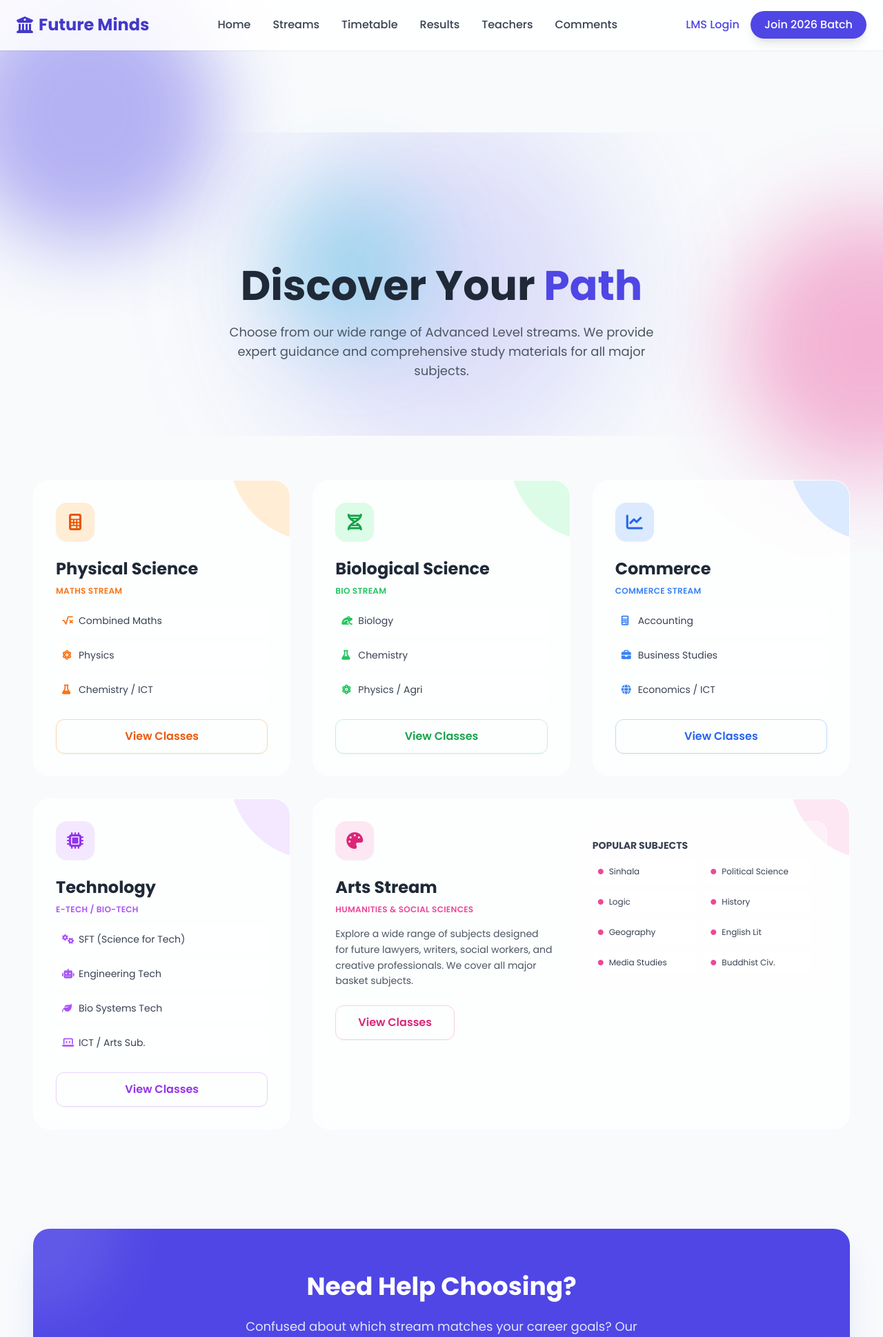
After one commit to AL-Class-manegement-System/AL-Class-Management-System, a PHP site: page /pages/Streams.php in a window 1280 px wide. The commit adds this page. Shown: the top 1939 px of the page at 69% size. Run offline with PHP 8.4, Linux system fonts and the light colour scheme; some libraries are stand-ins or nearby versions.

Commit message:
Streams page create

```diff
--- a/includes/header.php
+++ b/includes/header.php
@@ -102,7 +102,7 @@
 
             <div class="hidden md:flex items-center space-x-8">
                 <a href="#" class="text-gray-700 hover:text-indigo-600 font-medium transition nav-link">Home</a>
-                <a href="#" class="text-gray-700 hover:text-indigo-600 font-medium transition nav-link">Streams</a>
+                <a href="../pages/Streams.php" class="text-gray-700 hover:text-indigo-600 font-medium transition nav-link">Streams</a>
                 <a href="#" class="text-gray-700 hover:text-indigo-600 font-medium transition nav-link">Timetable</a>
                 <a href="#" class="text-gray-700 hover:text-indigo-600 font-medium transition nav-link">Results</a>
                 <a href="#" class="text-gray-700 hover:text-indigo-600 font-medium transition nav-link">Teachers</a>
--- /dev/null
+++ b/pages/Streams.php
@@ -0,0 +1,229 @@
+<?php include('../includes/header.php'); ?>
+
+<section class="relative pt-32 pb-12 lg:pt-48 lg:pb-20 text-center px-6 overflow-hidden">
+    <div class="absolute top-1/2 left-1/2 -translate-x-1/2 -translate-y-1/2 w-[500px] h-[500px] bg-indigo-500/20 rounded-full blur-[100px] -z-10"></div>
+
+    <h1 class="text-4xl lg:text-6xl font-bold text-gray-800 mb-6 relative z-10 opacity-0 animate-fade-up">
+        Discover Your <span class="text-indigo-600">Path</span>
+    </h1>
+    <p class="text-lg text-gray-600 max-w-2xl mx-auto relative z-10 opacity-0 animate-fade-up" style="animation-delay: 0.2s;">
+        Choose from our wide range of Advanced Level streams. We provide expert guidance and comprehensive study materials for all major subjects.
+    </p>
+</section>
+
+<section class="py-16 relative z-10">
+    <div class="container mx-auto px-6">
+
+        <div class="grid grid-cols-1 md:grid-cols-2 lg:grid-cols-3 gap-8">
+
+            <div class="glass-card p-8 rounded-3xl group hover:bg-white/90 transition duration-500 relative overflow-hidden stream-card opacity-0">
+                <div class="absolute top-0 right-0 w-32 h-32 bg-orange-100 rounded-bl-full -mr-10 -mt-10 transition-transform group-hover:scale-110"></div>
+
+                <div class="relative z-10">
+                    <div class="w-14 h-14 bg-orange-100 text-orange-600 rounded-2xl flex items-center justify-center text-2xl mb-6 shadow-sm">
+                        <i class="fas fa-calculator"></i>
+                    </div>
+                    <h3 class="text-2xl font-bold text-gray-800 mb-2">Physical Science</h3>
+                    <p class="text-xs font-semibold text-orange-500 uppercase tracking-wide mb-4">Maths Stream</p>
+
+                    <div class="space-y-3 mb-6">
+                        <div class="flex items-center text-sm text-gray-700 bg-white/50 p-2 rounded-lg border border-white/60">
+                            <i class="fas fa-square-root-alt text-orange-500 w-6"></i> Combined Maths
+                        </div>
+                        <div class="flex items-center text-sm text-gray-700 bg-white/50 p-2 rounded-lg border border-white/60">
+                            <i class="fas fa-atom text-orange-500 w-6"></i> Physics
+                        </div>
+                        <div class="flex items-center text-sm text-gray-700 bg-white/50 p-2 rounded-lg border border-white/60">
+                            <i class="fas fa-flask text-orange-500 w-6"></i> Chemistry / ICT
+                        </div>
+                    </div>
+
+                    <a href="#" class="block w-full py-3 rounded-xl border border-orange-200 text-orange-600 font-semibold text-center hover:bg-orange-600 hover:text-white transition-all shadow-sm hover:shadow-orange-500/30">
+                        View Classes
+                    </a>
+                </div>
+            </div>
+
+            <div class="glass-card p-8 rounded-3xl group hover:bg-white/90 transition duration-500 relative overflow-hidden stream-card opacity-0">
+                <div class="absolute top-0 right-0 w-32 h-32 bg-green-100 rounded-bl-full -mr-10 -mt-10 transition-transform group-hover:scale-110"></div>
+
+                <div class="relative z-10">
+                    <div class="w-14 h-14 bg-green-100 text-green-600 rounded-2xl flex items-center justify-center text-2xl mb-6 shadow-sm">
+                        <i class="fas fa-dna"></i>
+                    </div>
+                    <h3 class="text-2xl font-bold text-gray-800 mb-2">Biological Science</h3>
+                    <p class="text-xs font-semibold text-green-500 uppercase tracking-wide mb-4">Bio Stream</p>
+
+                    <div class="space-y-3 mb-6">
+                        <div class="flex items-center text-sm text-gray-700 bg-white/50 p-2 rounded-lg border border-white/60">
+                            <i class="fas fa-frog text-green-500 w-6"></i> Biology
+                        </div>
+                        <div class="flex items-center text-sm text-gray-700 bg-white/50 p-2 rounded-lg border border-white/60">
+                            <i class="fas fa-flask text-green-500 w-6"></i> Chemistry
+                        </div>
+                        <div class="flex items-center text-sm text-gray-700 bg-white/50 p-2 rounded-lg border border-white/60">
+                            <i class="fas fa-atom text-green-500 w-6"></i> Physics / Agri
+                        </div>
+                    </div>
+
+                    <a href="#" class="block w-full py-3 rounded-xl border border-green-200 text-green-600 font-semibold text-center hover:bg-green-600 hover:text-white transition-all shadow-sm hover:shadow-green-500/30">
+                        View Classes
+                    </a>
+                </div>
+            </div>
+
+            <div class="glass-card p-8 rounded-3xl group hover:bg-white/90 transition duration-500 relative overflow-hidden stream-card opacity-0">
+                <div class="absolute top-0 right-0 w-32 h-32 bg-blue-100 rounded-bl-full -mr-10 -mt-10 transition-transform group-hover:scale-110"></div>
+
+                <div class="relative z-10">
+                    <div class="w-14 h-14 bg-blue-100 text-blue-600 rounded-2xl flex items-center justify-center text-2xl mb-6 shadow-sm">
+                        <i class="fas fa-chart-line"></i>
+                    </div>
+                    <h3 class="text-2xl font-bold text-gray-800 mb-2">Commerce</h3>
+                    <p class="text-xs font-semibold text-blue-500 uppercase tracking-wide mb-4">Commerce Stream</p>
+
+                    <div class="space-y-3 mb-6">
+                        <div class="flex items-center text-sm text-gray-700 bg-white/50 p-2 rounded-lg border border-white/60">
+                            <i class="fas fa-calculator text-blue-500 w-6"></i> Accounting
+                        </div>
+                        <div class="flex items-center text-sm text-gray-700 bg-white/50 p-2 rounded-lg border border-white/60">
+                            <i class="fas fa-briefcase text-blue-500 w-6"></i> Business Studies
+                        </div>
+                        <div class="flex items-center text-sm text-gray-700 bg-white/50 p-2 rounded-lg border border-white/60">
+                            <i class="fas fa-globe text-blue-500 w-6"></i> Economics / ICT
+                        </div>
+                    </div>
+
+                    <a href="#" class="block w-full py-3 rounded-xl border border-blue-200 text-blue-600 font-semibold text-center hover:bg-blue-600 hover:text-white transition-all shadow-sm hover:shadow-blue-500/30">
+                        View Classes
+                    </a>
+                </div>
+            </div>
+
+            <div class="glass-card p-8 rounded-3xl group hover:bg-white/90 transition duration-500 relative overflow-hidden stream-card opacity-0">
+                <div class="absolute top-0 right-0 w-32 h-32 bg-purple-100 rounded-bl-full -mr-10 -mt-10 transition-transform group-hover:scale-110"></div>
+
+                <div class="relative z-10">
+                    <div class="w-14 h-14 bg-purple-100 text-purple-600 rounded-2xl flex items-center justify-center text-2xl mb-6 shadow-sm">
+                        <i class="fas fa-microchip"></i>
+                    </div>
+                    <h3 class="text-2xl font-bold text-gray-800 mb-2">Technology</h3>
+                    <p class="text-xs font-semibold text-purple-500 uppercase tracking-wide mb-4">E-Tech / Bio-Tech</p>
+
+                    <div class="space-y-3 mb-6">
+                        <div class="flex items-center text-sm text-gray-700 bg-white/50 p-2 rounded-lg border border-white/60">
+                            <i class="fas fa-cogs text-purple-500 w-6"></i> SFT (Science for Tech)
+                        </div>
+                        <div class="flex items-center text-sm text-gray-700 bg-white/50 p-2 rounded-lg border border-white/60">
+                            <i class="fas fa-robot text-purple-500 w-6"></i> Engineering Tech
+                        </div>
+                        <div class="flex items-center text-sm text-gray-700 bg-white/50 p-2 rounded-lg border border-white/60">
+                            <i class="fas fa-leaf text-purple-500 w-6"></i> Bio Systems Tech
+                        </div>
+                        <div class="flex items-center text-sm text-gray-700 bg-white/50 p-2 rounded-lg border border-white/60">
+                            <i class="fas fa-laptop-code text-purple-500 w-6"></i> ICT / Arts Sub.
+                        </div>
+                    </div>
+
+                    <a href="#" class="block w-full py-3 rounded-xl border border-purple-200 text-purple-600 font-semibold text-center hover:bg-purple-600 hover:text-white transition-all shadow-sm hover:shadow-purple-500/30">
+                        View Classes
+                    </a>
+                </div>
+            </div>
+
+            <div class="glass-card p-8 rounded-3xl group hover:bg-white/90 transition duration-500 relative overflow-hidden md:col-span-2 lg:col-span-2 stream-card opacity-0">
+                <div class="absolute top-0 right-0 w-32 h-32 bg-pink-100 rounded-bl-full -mr-10 -mt-10 transition-transform group-hover:scale-110"></div>
+
+                <div class="relative z-10">
+                    <div class="flex flex-col md:flex-row gap-8 items-start h-full">
+                        <div class="flex-1">
+                            <div class="w-14 h-14 bg-pink-100 text-pink-600 rounded-2xl flex items-center justify-center text-2xl mb-6 shadow-sm">
+                                <i class="fas fa-palette"></i>
+                            </div>
+                            <h3 class="text-2xl font-bold text-gray-800 mb-2">Arts Stream</h3>
+                            <p class="text-xs font-semibold text-pink-500 uppercase tracking-wide mb-4">Humanities & Social Sciences</p>
+                            <p class="text-sm text-gray-600 mb-6 leading-relaxed">
+                                Explore a wide range of subjects designed for future lawyers, writers, social workers, and creative professionals. We cover all major basket subjects.
+                            </p>
+                            <a href="#" class="hidden md:inline-block px-8 py-3 rounded-xl border border-pink-200 text-pink-600 font-semibold hover:bg-pink-600 hover:text-white transition-all shadow-sm hover:shadow-pink-500/30">
+                                View Classes
+                            </a>
+                        </div>
+
+                        <div class="flex-1 w-full bg-white/40 p-6 rounded-2xl border border-white/50">
+                            <h4 class="text-sm font-bold text-gray-700 mb-3 uppercase">Popular Subjects</h4>
+                            <div class="grid grid-cols-1 sm:grid-cols-2 gap-3">
+                                <div class="flex items-center text-xs text-gray-700 p-2 rounded bg-white/60"><i class="fas fa-circle text-[8px] text-pink-500 mr-2"></i> Sinhala</div>
+                                <div class="flex items-center text-xs text-gray-700 p-2 rounded bg-white/60"><i class="fas fa-circle text-[8px] text-pink-500 mr-2"></i> Political Science</div>
+                                <div class="flex items-center text-xs text-gray-700 p-2 rounded bg-white/60"><i class="fas fa-circle text-[8px] text-pink-500 mr-2"></i> Logic</div>
+                                <div class="flex items-center text-xs text-gray-700 p-2 rounded bg-white/60"><i class="fas fa-circle text-[8px] text-pink-500 mr-2"></i> History</div>
+                                <div class="flex items-center text-xs text-gray-700 p-2 rounded bg-white/60"><i class="fas fa-circle text-[8px] text-pink-500 mr-2"></i> Geography</div>
+                                <div class="flex items-center text-xs text-gray-700 p-2 rounded bg-white/60"><i class="fas fa-circle text-[8px] text-pink-500 mr-2"></i> English Lit</div>
+                                <div class="flex items-center text-xs text-gray-700 p-2 rounded bg-white/60"><i class="fas fa-circle text-[8px] text-pink-500 mr-2"></i> Media Studies</div>
+                                <div class="flex items-center text-xs text-gray-700 p-2 rounded bg-white/60"><i class="fas fa-circle text-[8px] text-pink-500 mr-2"></i> Buddhist Civ.</div>
+                            </div>
+                            <a href="#" class="mt-6 block md:hidden w-full py-3 rounded-xl border border-pink-200 text-pink-600 font-semibold text-center hover:bg-pink-600 hover:text-white transition-all">
+                                View Classes
+                            </a>
+                        </div>
+                    </div>
+                </div>
+            </div>
+
+        </div>
+    </div>
+</section>
+
+<section class="py-20 mb-10">
+    <div class="container mx-auto px-6">
+        <div class="bg-indigo-600 rounded-3xl p-10 lg:p-16 text-center text-white relative overflow-hidden shadow-2xl shadow-indigo-500/20 group cursor-pointer hover:scale-[1.01] transition-transform duration-500">
+            <div class="absolute top-0 left-0 w-64 h-64 bg-white/10 rounded-full -translate-x-1/2 -translate-y-1/2 blur-2xl group-hover:bg-white/20 transition duration-500"></div>
+            <div class="absolute bottom-0 right-0 w-64 h-64 bg-white/10 rounded-full translate-x-1/2 translate-y-1/2 blur-2xl group-hover:bg-white/20 transition duration-500"></div>
+
+            <div class="relative z-10">
+                <h2 class="text-3xl lg:text-4xl font-bold mb-6">Need Help Choosing?</h2>
+                <p class="text-indigo-100 mb-8 max-w-xl mx-auto text-lg">
+                    Confused about which stream matches your career goals? Our academic counselors are here to guide you.
+                </p>
+                <a href="contact.php" class="inline-flex items-center justify-center bg-white text-indigo-600 px-8 py-4 rounded-xl font-bold hover:bg-indigo-50 transition shadow-lg hover:shadow-xl transform hover:-translate-y-1">
+                    <i class="fas fa-comments mr-2"></i> Talk to a Counselor
+                </a>
+            </div>
+        </div>
+    </div>
+</section>
+
+<script>
+    document.addEventListener("DOMContentLoaded", function() {
+        gsap.registerPlugin(ScrollTrigger);
+
+        // Header Fade Up
+        gsap.to(".animate-fade-up", {
+            y: 0,
+            opacity: 1,
+            duration: 0.8,
+            stagger: 0.2,
+            ease: "power2.out"
+        });
+
+        // Cards Staggered Animation
+        gsap.to(".stream-card", {
+            scrollTrigger: {
+                trigger: ".stream-card",
+                start: "top 85%"
+            },
+            y: 0,
+            opacity: 1,
+            duration: 0.8,
+            stagger: 0.15,
+            ease: "back.out(1.2)"
+        });
+    });
+</script>
+
+<style>
+    .animate-fade-up { transform: translateY(20px); opacity: 0; }
+    .stream-card { transform: translateY(50px); opacity: 0; }
+</style>
+
+<?php include('../includes/footer.php'); ?>
```
